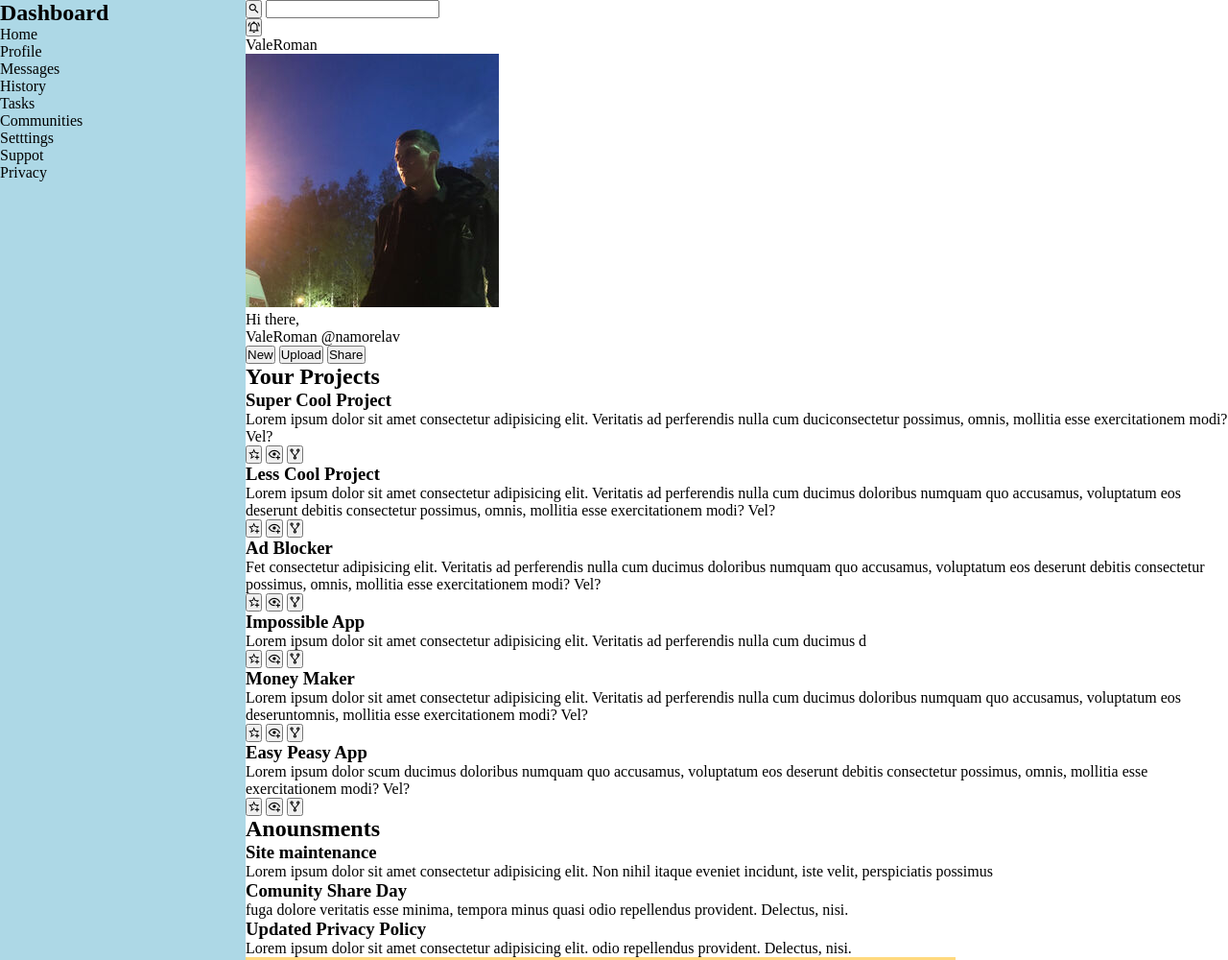
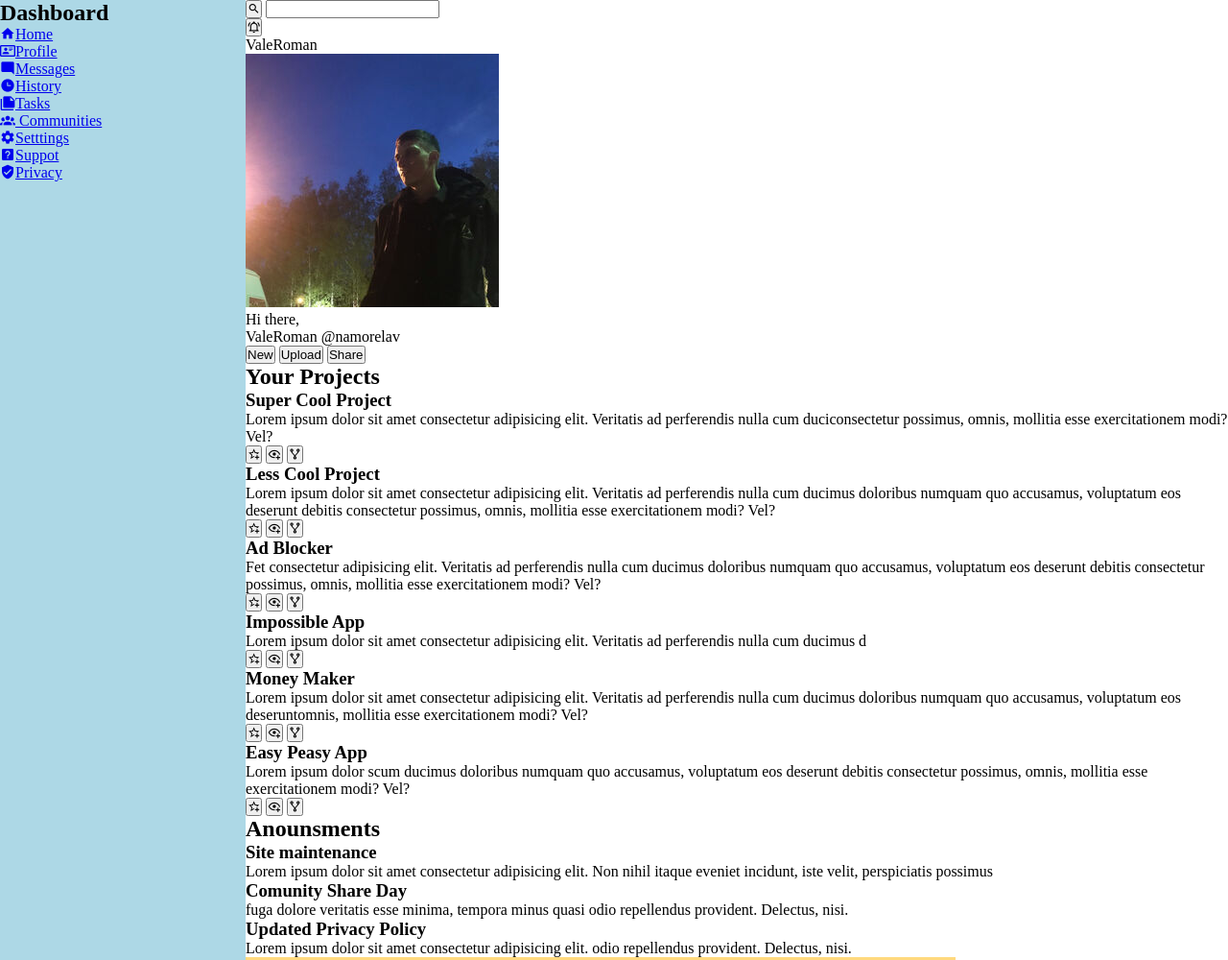
Before and after one commit to ValeRomann/odin-admin-dashboard, a plain HTML site: page index.html in a window 1280 px wide. Shown: the top 1000 px of the page at 96% size. Drawn offline with Linux system fonts and the light colour scheme.

Commit message:
Add icons to nav menu

```diff
--- a/index.html
+++ b/index.html
@@ -40,17 +40,18 @@
     <nav class="sidebar">
       <h1>Dashboard</h1>
       <ul class="menu1">
-        <li>Home</li>
-        <li>Profile</li>
-        <li>Messages</li>
-        <li>History</li>
-        <li>Tasks</li>
-        <li>Communities</li>
+        <li><a href="#"><span class="mdi mdi-home"></span>Home</a></li>
+        <li><a href="#"><span class="mdi mdi-card-account-details-outline"></span>Profile</a></li>
+        <li><a href="#"><span class="mdi mdi-message-reply"></span>Messages</a></li>
+        <li><a href="#"><span class="mdi mdi-clock-time-three"></span>History</a></li>
+        <li><a href="#"><span class="mdi mdi-note-multiple"></span>Tasks</a></li>
+        <li><a href="#"><span class="mdi mdi-account-group"></span>
+          Communities</a></li>
       </ul>
       <ul class="menu2">
-        <li>Setttings</li>
-        <li>Suppot</li>
-        <li>Privacy</li>
+        <li><a href="#"><span class="mdi mdi-cog"></span>Setttings</a></li>
+        <li><a href="#"><span class="mdi mdi-help-box"></span>Suppot</a></li>
+        <li><a href="#"><span class="mdi mdi-shield-check"></span>Privacy</a></li>
       </ul>
     </nav>
     <main class="main-content">
```
